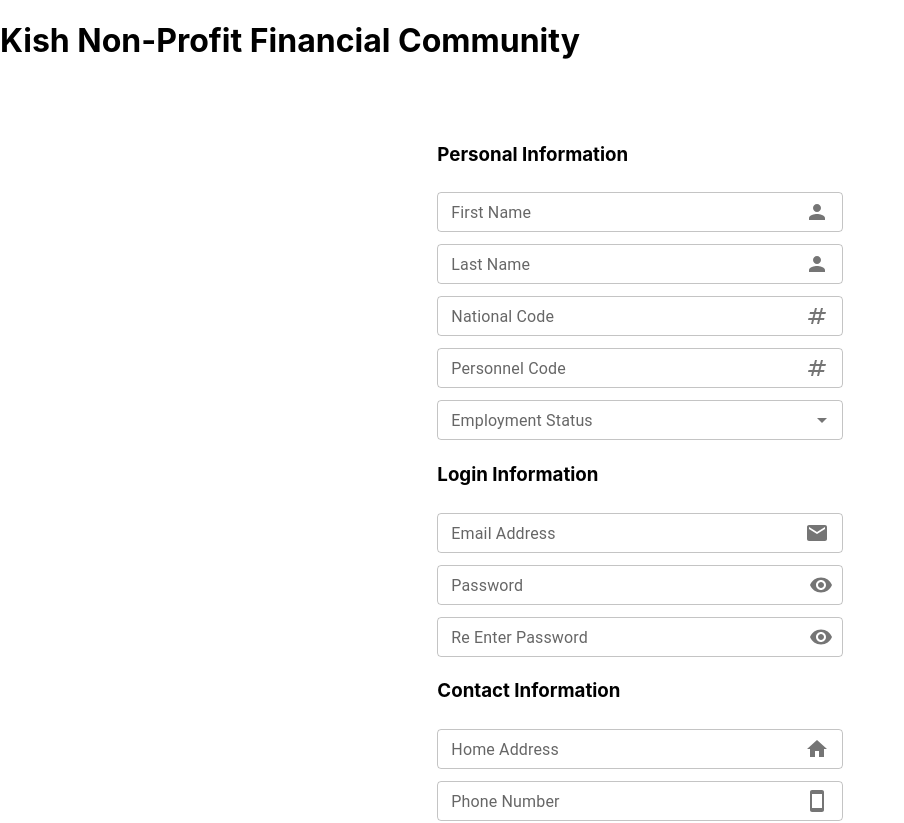
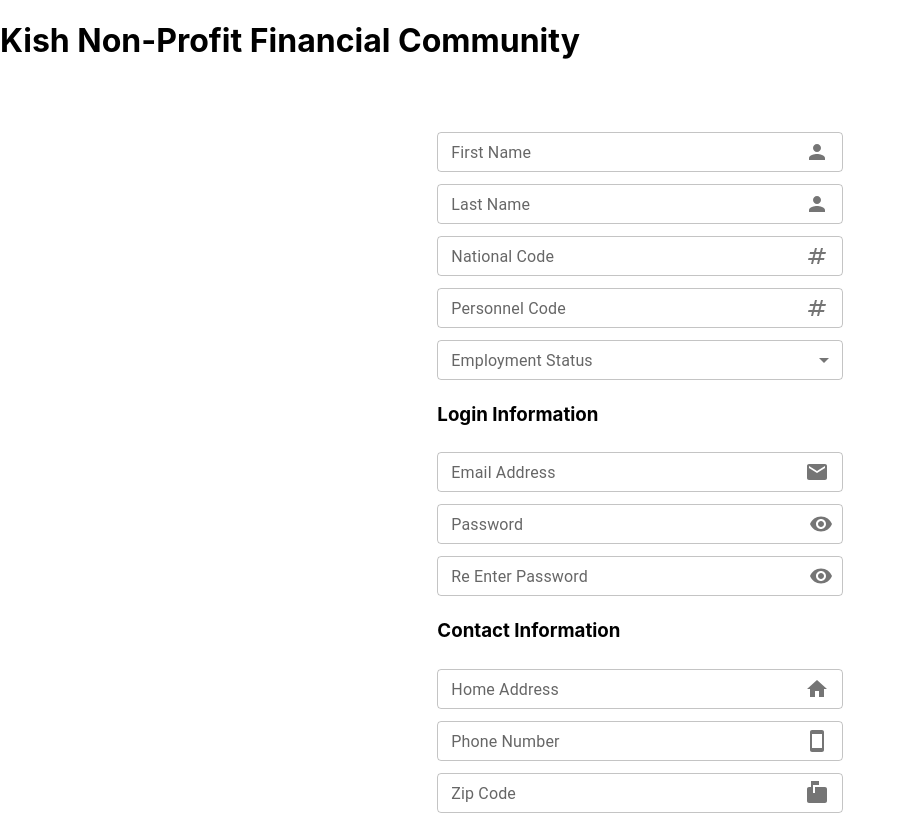
Before and after one commit to ArmanSaffari/loan-project, a React (Create React App) app: page /register in a window 1280 px wide. Shown: the top 823 px of the page, without its empty margins (0-904 px from the left). Built offline with nearby package versions, Linux system fonts and the light colour scheme.

Commit message:
register connected to register API

```diff
--- a/src/App.js
+++ b/src/App.js
@@ -1,6 +1,7 @@
 import { Routes, Route } from "react-router-dom";
 import LogIn from "./pages/login";
 import Register from "./pages/register";
+import GetImage from "./pages/getImage";
 
 function App() {
   return (
@@ -12,6 +13,7 @@ function App() {
         <Route path="/" element={<LogIn />} />
         <Route path="/register" element={<Register />} />
         <Route path="/dashboard" element={<h1>authentication passed!</h1>}  />
+        <Route path="/getImage" element={<GetImage />} />
       </Routes>
     </div>
   );
--- a/src/components/form.js
+++ b/src/components/form.js
@@ -4,12 +4,13 @@ import { TextField,
 	OutlinedInput,
 	InputLabel,
 	InputAdornment,
-	FormControl } from '@mui/material';
+	FormControl,
+	Select,
+	MenuItem,
+Autocomplete } from '@mui/material';
 import VisibilityIcon from '@mui/icons-material/Visibility';
 import VisibilityOffIcon from '@mui/icons-material/VisibilityOff';
-import { Controller } from "react-hook-form";
-import { type } from "@testing-library/user-event/dist/type";
-
+import { Controller, useController } from "react-hook-form";
 
 // form components:
 const TextInput = ({ name, control, label, rules, icon, size, type}) => {
@@ -93,4 +94,43 @@ const PasswordInput = ({name, control, label, rules, type, show, handleClickShow
 	)
 };
 
-export { TextInput, PasswordInput }
+function SelectInput({ control, name, label, rules, options }) {
+	const optionList = options.map((option) =>
+	<MenuItem value={option}>{option}</MenuItem>
+	);
+  return (
+		<Controller
+			name={name}
+			rules={rules}
+			control={control}
+			render={({
+				field: { onChange, onBlur, value, name, ref },
+				fieldState: { isTouched, isDirty, error },
+			}) => (
+				<FormControl
+				fullWidth
+				margin="dense"
+				size="small"
+				color="success"
+				error={Boolean(error)}
+				variant="outlined"
+				control={control}>
+					<InputLabel htmlFor={`${name}-input`}
+						color="success"
+						size="small"
+						error={Boolean(error)}
+						>{label}</InputLabel>
+					<Select
+						id={`${name}-input`}
+						onChange={onChange}
+						value={value}
+						label={label}
+					>{optionList}</Select>
+				</FormControl>
+			)}
+		/>
+  );
+}
+
+
+export { TextInput, PasswordInput, SelectInput }
--- a/src/pages/register/index.js
+++ b/src/pages/register/index.js
@@ -7,11 +7,13 @@ import { Button,
     Alert,
     Collapse,
     IconButton,
+		Select,
+		MenuItem,
 		FormGroup} from '@mui/material';
 import LoginIcon from '@mui/icons-material/Login';
 import PhotoCamera from '@mui/icons-material/PhotoCamera';
 import { useForm, Controller } from "react-hook-form";
-import { TextInput, PasswordInput } from "../../components/form"
+import { TextInput, PasswordInput, SelectInput } from "../../components/form"
 import MarkunreadMailboxIcon from '@mui/icons-material/MarkunreadMailbox';
 import EmailIcon from '@mui/icons-material/Email';
 import HomeIcon from '@mui/icons-material/Home';
@@ -19,16 +21,19 @@ import SmartphoneIcon from '@mui/icons-material/Smartphone';
 import NumbersIcon from '@mui/icons-material/Numbers';
 import PersonIcon from '@mui/icons-material/Person';
 import AppRegistrationIcon from '@mui/icons-material/AppRegistration';
+import { CountertopsOutlined } from "@mui/icons-material";
 
 function Register() {
   const [values, setValues] = React.useState({
 		passwordShow: false,
 		reEnterPasswordShow: false,
+		password: "",
 		alertText: "",
-		alertShow: false
+		alertShow: false,
+		imgAddress: "logo512.png"
 });
 
-	const { handleSubmit, control } = useForm();
+	const { handleSubmit, control, getValues } = useForm();
 	const navigate = useNavigate();
 
   const handleClickShowPassword = (event) => {
@@ -42,20 +47,38 @@ function Register() {
 	}
 
     const handleMouseDownPassword = (event) => {
-        event.preventDefault();
+			event.preventDefault();
     };
 
-    const registerHandler = (event) => {
-			console.log(event)
-    };
+    const registerHandler = async (event) => {
+			const registerData = event;
+			delete registerData.reEnterPassword;
+			console.log(JSON.stringify(registerData));
+			try {
+				const requestOptions = {
+					method: 'POST',
+					headers: { 'Content-Type': 'application/json' },
+					body: JSON.stringify(registerData)
+				}
+			const response = await fetch('http://localhost:4000/api/user/register', requestOptions)
+			const responseObj = await response.json();
+			if (!response.ok) {throw responseObj.error}
+			navigate("/dashboard", {state: responseObj.token})
+			} catch (error) {
+				console.log(error)
+				setValues({
+					...values,
+					alertText: error.message,
+					alertShow: true
+				})
+			}
+		};
 
-    const EmploymentStatusOptions = [
-			{label:"permanent full-time", id: 1},
-			{label:"temporary full-time", id: 2},
-			{label:"part-time", id: 3}
-		];
+		const handleFileUpload = (event) => {
+			console.log(event.target.files[0]);
+		};
 
-		// const EmploymentStatusOptions = ["permanent full-time", "temporary full-time", "part-time"];
+		const EmploymentStatusOptions = ["permanent full-time", "temporary full-time", "part-time"];
 
 	return (
 		<>
@@ -67,10 +90,10 @@ function Register() {
 					justifyContent: 'center',
 						}}>
 				<Grid item xs={12} sm={10}>
-					<Collapse in={alert.show}>
+					<Collapse in={values.alertShow}>
 						<Alert
 						severity="error"
-						variant='filled'
+						variant="filled"
 						onClose={() => {
 							setValues({
 								...values,
@@ -84,7 +107,6 @@ function Register() {
 
         <Grid item xs={10} sm={6} md={4} sx={{margin: '10px'}}>
           <form onSubmit={handleSubmit(registerHandler)}>
-						<h3 className="registerTitle">Personal Information</h3>
 						<TextInput
 							name="firstName"
 							control={control}
@@ -119,31 +141,12 @@ function Register() {
 							rules={{ required: true }}
 							icon={<NumbersIcon />}/>
 
-						<Controller
-							name="employmentStatus"
-							control={control}
-							rules={{ required: true }}
-							render={({
-								field: { onChange, onBlur, value, name, ref },
-								fieldState: { isTouched, isDirty, error },
-							}) => (
-								<Autocomplete id="EmploymentStatus"
-									// value={value}
-									// onChaneg={onChange}
-									clearOnEscape
-									options={EmploymentStatusOptions}
-									fullWidth
-									renderInput={(params) =>
-										<TextField {...params}
-											onChaneg={onChange}
-											value={value}
-											inputRef={ref}
-											label="Employment Status"
-											error={Boolean(error)}
-											size="small"
-											margin="dense"/>
-										}/>
-							)}
+						<SelectInput
+						control={control}
+						name="employmentStatus"
+						label="Employment Status"
+						options={EmploymentStatusOptions}
+						rules={{ required: true }}
 						/>
 
 						<h3 className="registerTitle">Login Information</h3>
@@ -173,7 +176,9 @@ function Register() {
 							control={control}
 							label="Re Enter Password"
 							size="small"
-							rules={{required: true}}
+							rules={{required: true,
+								validate: {equalPasswords: value => value === getValues("password")}
+							}}
 							show={values.reEnterPasswordShow}
 							type={values.reEnterPasswordShow ? 'text' : 'password'}
 							handleClickShowPassword={handleClickShowPassword}
@@ -206,16 +211,16 @@ function Register() {
 
             <h3 className="registerTitle">Photo Upload
 							<span><IconButton color="dark" aria-label="upload picture" component="label">
-									<input hidden accept="image/*" type="file" name="userPictureAddress" />
+									<input hidden accept="image/*" type="file" name="userPhotoFile" onChange={handleFileUpload} />
 									<PhotoCamera />
 							</IconButton></span></h3>
 							{/* UserPicture */}
 							<div
 							sx={{ width: '100%',
 										border: '1px dashed grey',
-										// aspectRatio: 1
 										}}>
-									<img src=".\logo512.png"
+									<img
+									src={values.imgAddress}
 									alt="user"
 									width="100%"/>
 							</div>
```
